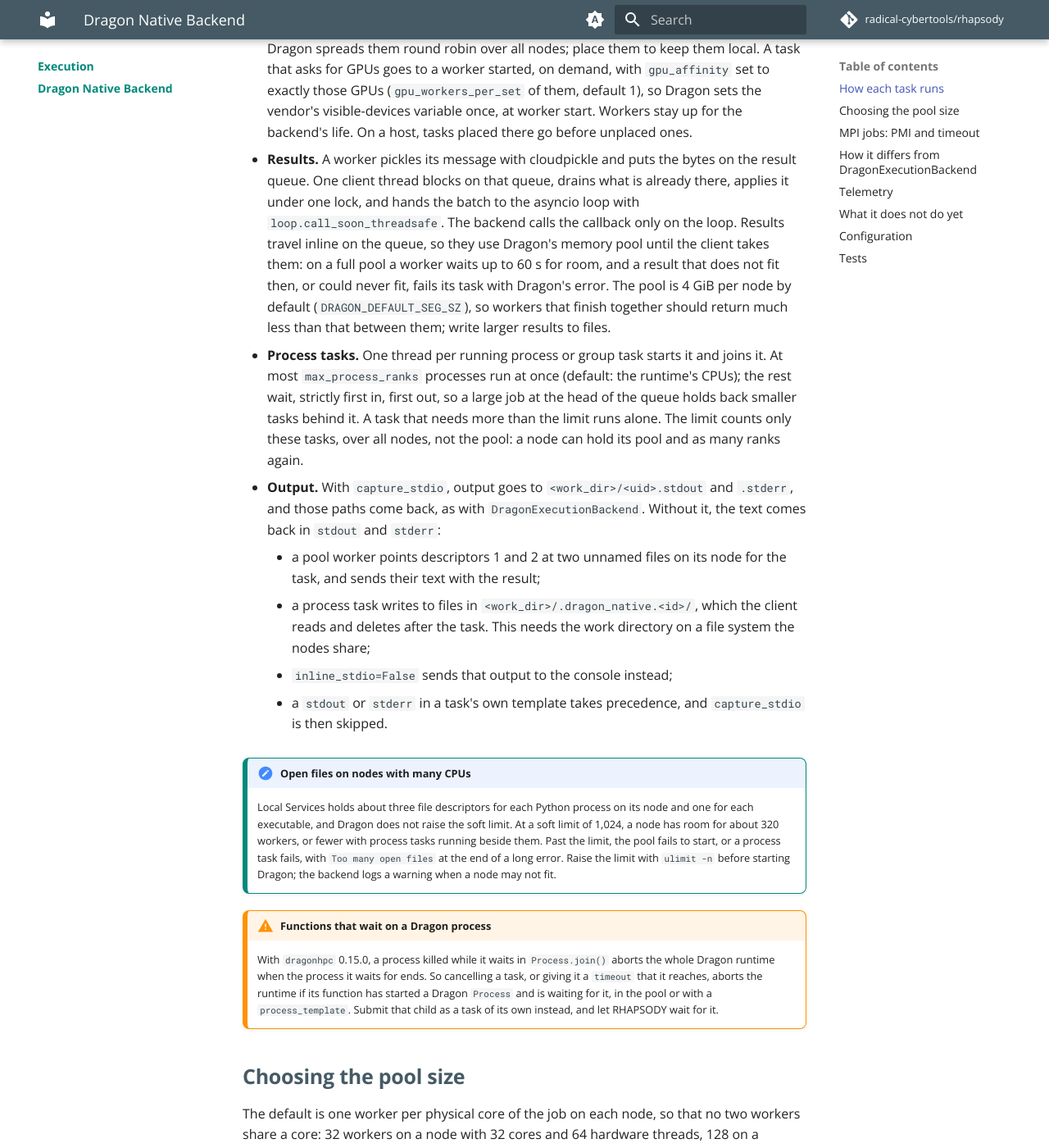
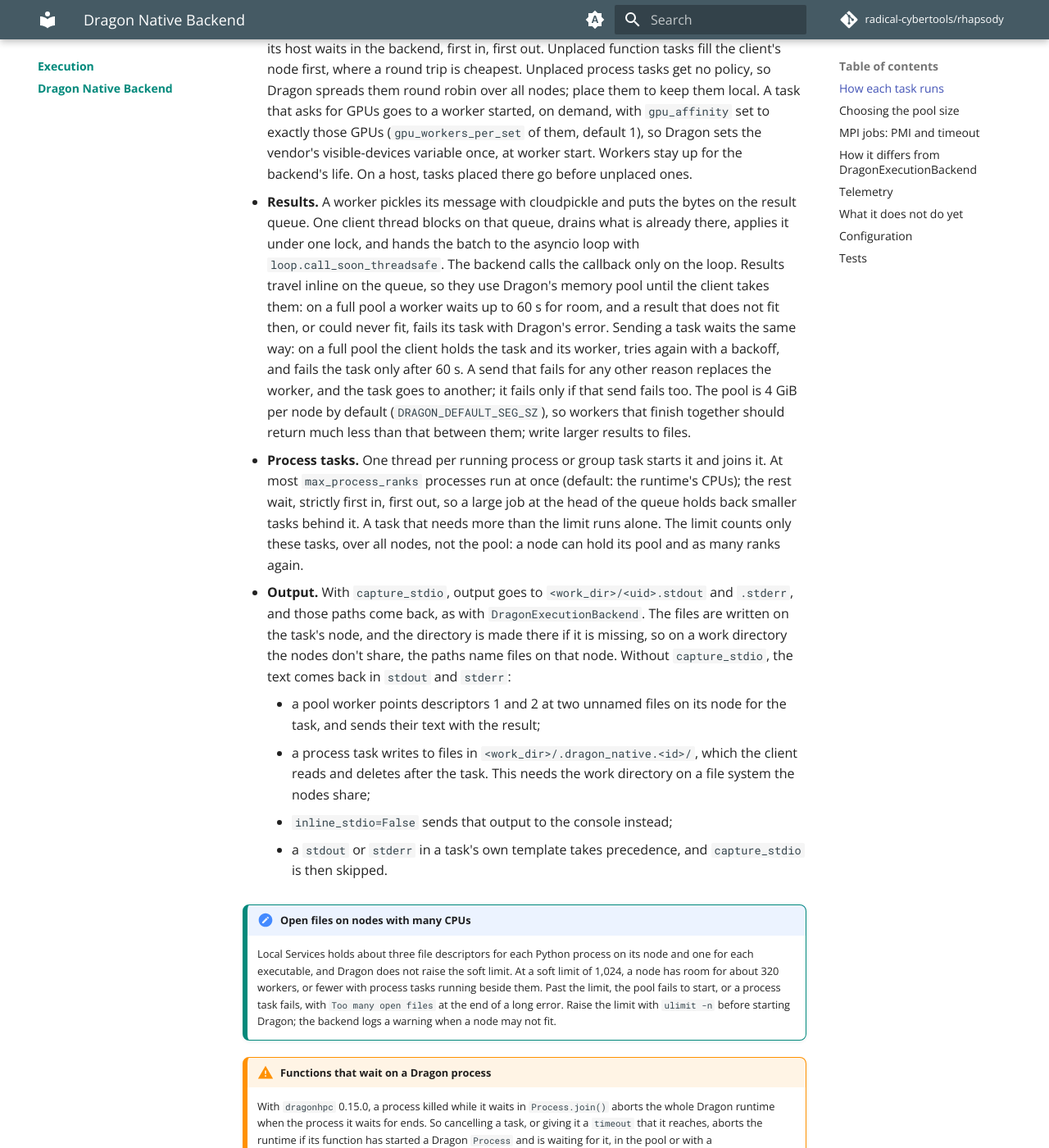
Before and after one commit to radical-cybertools/rhapsody, an MkDocs documentation site: the page built from docs/execution/dragon-native.md, in a window 1280 px wide and 1400 px high, scrolled down 1622 px. Shown: the whole window at 82% size. Built offline with MkDocs 1.6.1 and Material for MkDocs 9.7.7, drawn with Linux system fonts in a browser that asks for light colours; comment, search, counter and statistics services are not loaded; some of the changed text lies outside the part shown.

Commit message:
docs, benchmarks: point the native guide at all its differences from Batch
The guide said MPI on Cray MPICH was the one difference from
DragonExecutionBackend, while its own section lists more; groups having
no default PMI is now among them. It also says how a failed send is
retried, and where captured output lands when the nodes don't share the
work directory. dragon_throughput.py refuses --workers_per_node 0.

````diff
--- a/docs/execution/dragon-native.md
+++ b/docs/execution/dragon-native.md
@@ -5,9 +5,10 @@
 it. It drives Dragon's `Process`, `ProcessGroup`, `Policy` and `Queue` directly, on `dragonhpc`
 0.15.0.
 
-Both take the same task descriptions, so a workflow switches by changing only the backend. The one
-exception is MPI on Cray MPICH, where a job needs `pmi="cray"` here: see
-[MPI jobs](#mpi-jobs-pmi-and-timeout).
+Both take the same task descriptions, so a workflow switches by changing only the backend. Some
+results and behaviour differ, though: a function with a `process_template` returns its value, not
+its exit code, and MPI on Cray MPICH needs `pmi="cray"` here, among others. See
+[How it differs from `DragonExecutionBackend`](#how-it-differs-from-dragonexecutionbackend).
 
 ```python
 from rhapsody.backends import DragonNativeExecutionBackend
@@ -56,7 +57,10 @@
   lock, and hands the batch to the asyncio loop with `loop.call_soon_threadsafe`. The backend calls
   the callback only on the loop. Results travel inline on the queue, so they use Dragon's memory
   pool until the client takes them: on a full pool a worker waits up to 60 s for room, and a result
-  that does not fit then, or could never fit, fails its task with Dragon's error. The pool is 4 GiB
+  that does not fit then, or could never fit, fails its task with Dragon's error. Sending a task
+  waits the same way: on a full pool the client holds the task and its worker, tries again with a
+  backoff, and fails the task only after 60 s. A send that fails for any other reason replaces the
+  worker, and the task goes to another; it fails only if that send fails too. The pool is 4 GiB
   per node by default (`DRAGON_DEFAULT_SEG_SZ`), so workers that finish together should return much
   less than that between them; write larger results to files.
 - **Process tasks.** One thread per running process or group task starts it and joins it. At most
@@ -65,7 +69,9 @@
   A task that needs more than the limit runs alone. The limit counts only these tasks, over all
   nodes, not the pool: a node can hold its pool and as many ranks again.
 - **Output.** With `capture_stdio`, output goes to `<work_dir>/<uid>.stdout` and `.stderr`, and
-  those paths come back, as with `DragonExecutionBackend`. Without it, the text comes back in
+  those paths come back, as with `DragonExecutionBackend`. The files are written on the task's
+  node, and the directory is made there if it is missing, so on a work directory the nodes don't
+  share, the paths name files on that node. Without `capture_stdio`, the text comes back in
   `stdout` and `stderr`:
     - a pool worker points descriptors 1 and 2 at two unnamed files on its node for the task, and
       sends their text with the result;
@@ -186,6 +192,9 @@
   `DragonExecutionBackend` defaults to half the CPUs, unpinned.
 - **Functions with a `process_template` return their value**, through the result queue, and a
   failing one sets `exception` to its own exception. `DragonExecutionBackend` returns the exit code.
+- **Groups have no PMI by default.** A `process_templates` group starts with the task's or the
+  backend's `pmi`, and with none when neither sets one, where a Batch job has a default of its own.
+  MPI on Cray MPICH needs `pmi="cray"`: see [MPI jobs](#mpi-jobs-pmi-and-timeout).
 - **Executables start one process, not two.** A Batch process task builds a `ProcessGroup`, whose
   manager is a Python process that imports Dragon. Here an executable is one native `Process`,
   started through `sh -c 'exec "$@" >>out 2>>err'`.
````
Also changed, not shown: 1 other file.
